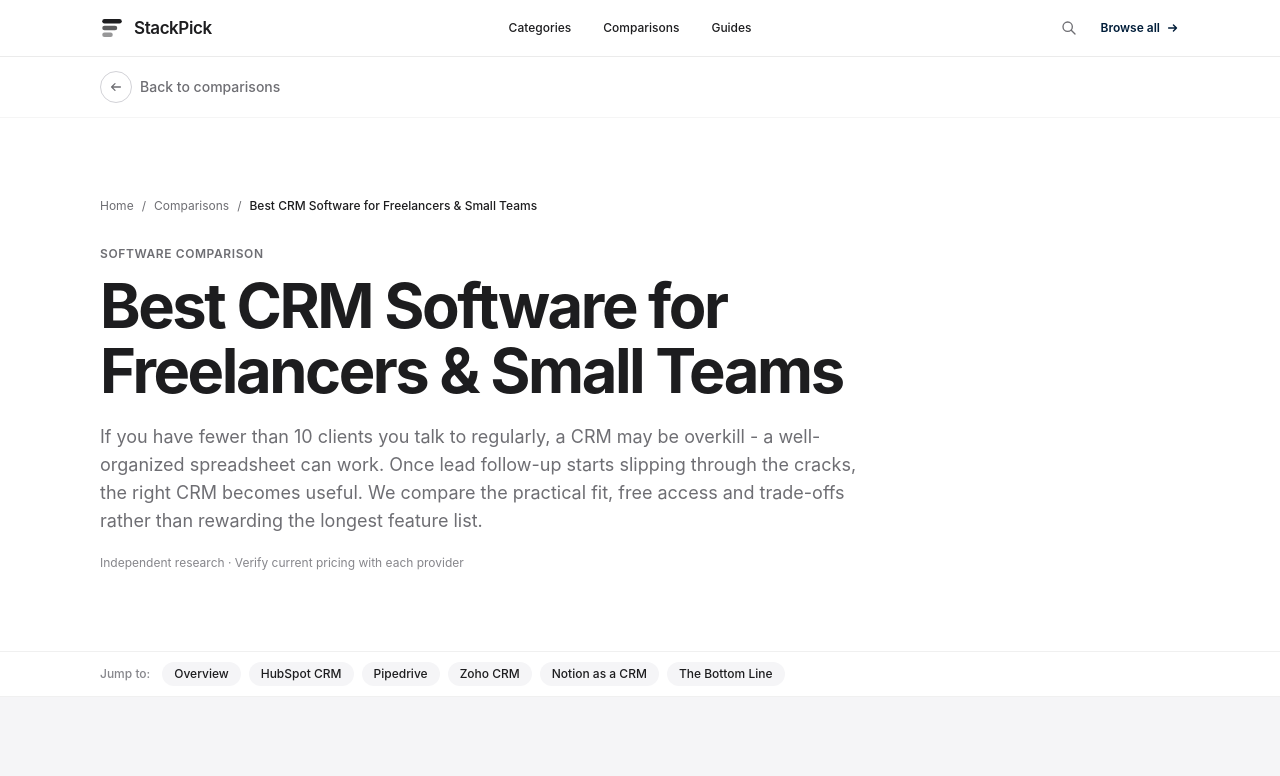
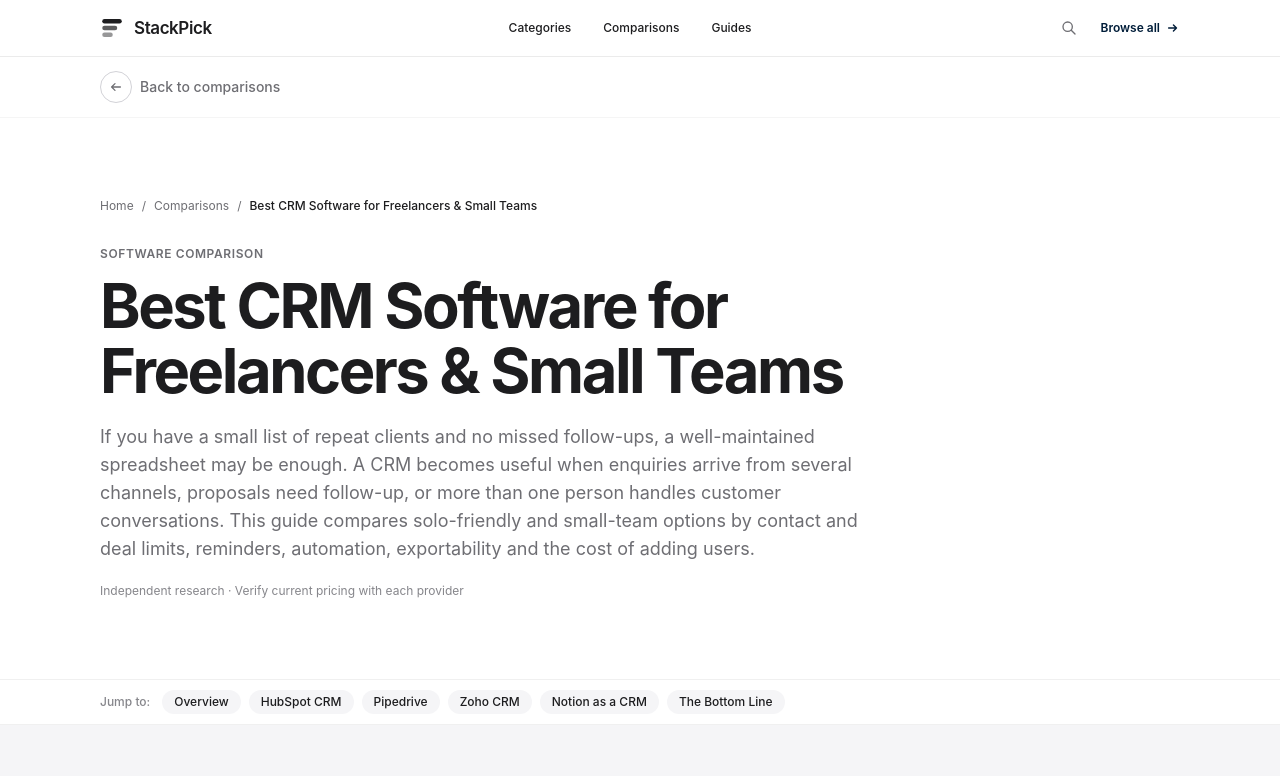
Before and after one commit to LinukaBandara/StackPick, a Next.js app: page /best/crm-software in a window 1280 px wide. Shown: the top 776 px of the page. Built offline with nearby package versions, Linux system fonts and the light colour scheme; no server answers.

Commit message:
Strengthen practical US-focused software guide

```diff
--- a/app/best/crm-software/page.tsx
+++ b/app/best/crm-software/page.tsx
@@ -13,8 +13,8 @@ export default function CrmSoftwarePage() {
     <ComparisonArticle
       title="Best CRM Software for Freelancers & Small Teams"
       slug="crm-software"
-      intro="If you have fewer than 10 clients you talk to regularly, a CRM may be overkill - a well-organized spreadsheet can work. Once lead follow-up starts slipping through the cracks, the right CRM becomes useful. We compare the practical fit, free access and trade-offs rather than rewarding the longest feature list."
-      pricingNote="CRM pricing tiers change often and vary by user count. We link each tool's current product page so you can verify today's plan limits and pricing before committing."
+      intro="If you have a small list of repeat clients and no missed follow-ups, a well-maintained spreadsheet may be enough. A CRM becomes useful when enquiries arrive from several channels, proposals need follow-up, or more than one person handles customer conversations. This guide compares solo-friendly and small-team options by contact and deal limits, reminders, automation, exportability and the cost of adding users."
+      pricingNote="Compare free CRM plans by the limits that affect real work: users, contacts, deal pipelines, email tracking, custom fields, automation, reporting and data export. A free tier may be excellent for one person but unsuitable for a team handoff. Confirm whether the features you need are permanently free or available only during a trial, and calculate the cost at your expected seat count."
       tools={[
         {
           name: "HubSpot CRM",
```
